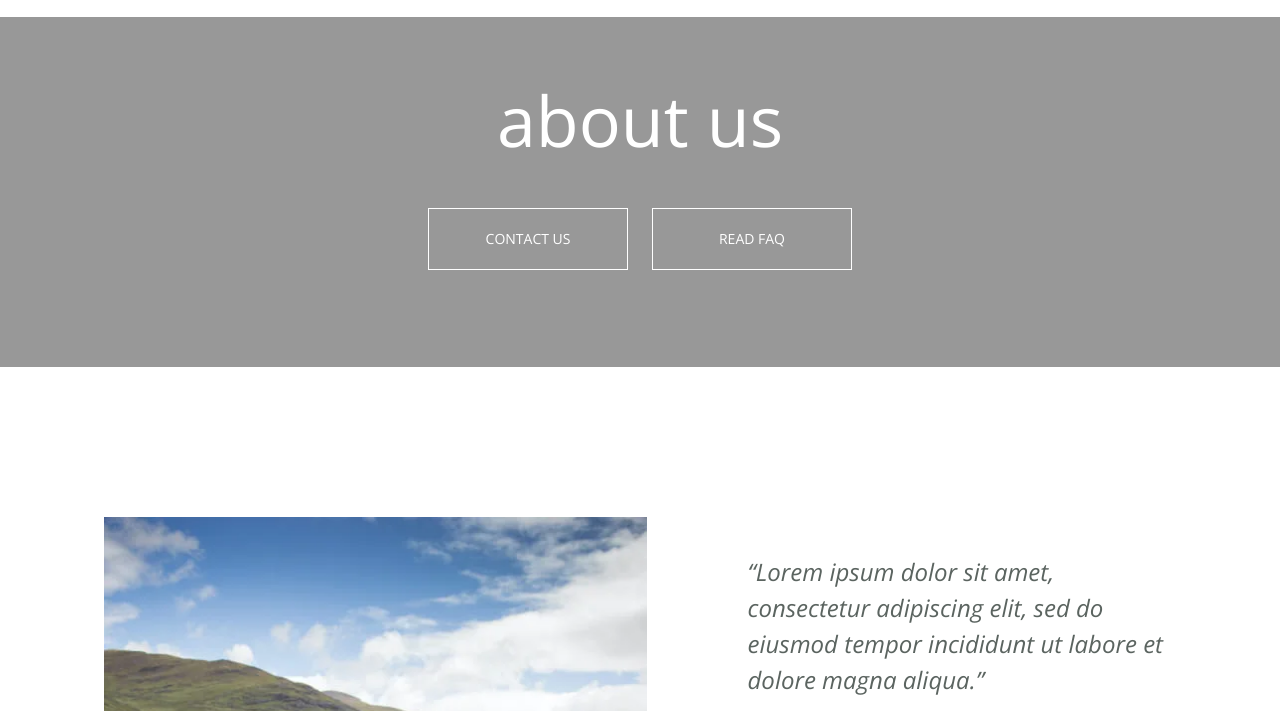
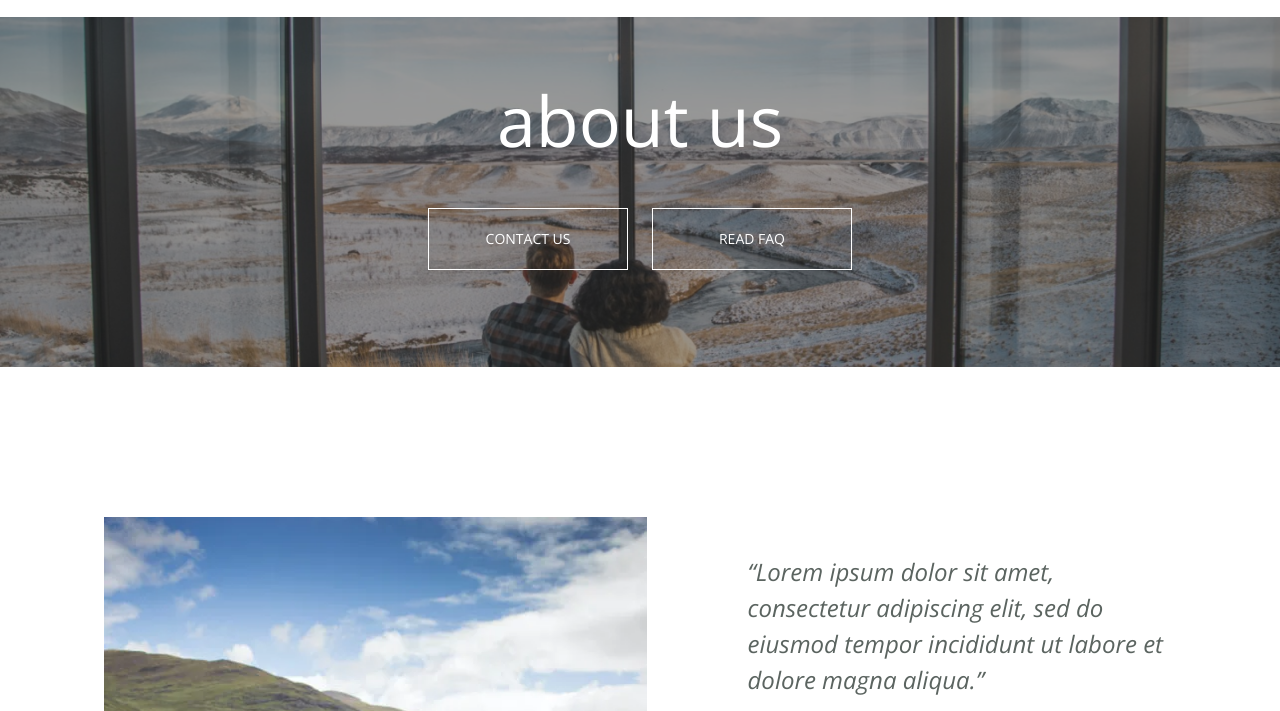
Before and after one commit to YakovSalman/the-glass-huts, a plain HTML site: page about.html in a window 1280 px wide. Shown: the part 89-800 px from the top of the page. Drawn offline with nearby package versions, Linux system fonts and the light colour scheme.

Commit message:
Update about.html

```diff
--- a/about.html
+++ b/about.html
@@ -113,7 +113,7 @@
     <main>
     <!-- intro-about -->
 
-<section class="intro-secondary intro-secondary-area">
+<section class="intro-secondary intro-secondary-about">
     <div class="container">
         <div class="intro-secondary__inner">
             <h1 class="intro-secondary__title">about us</h1>
```
